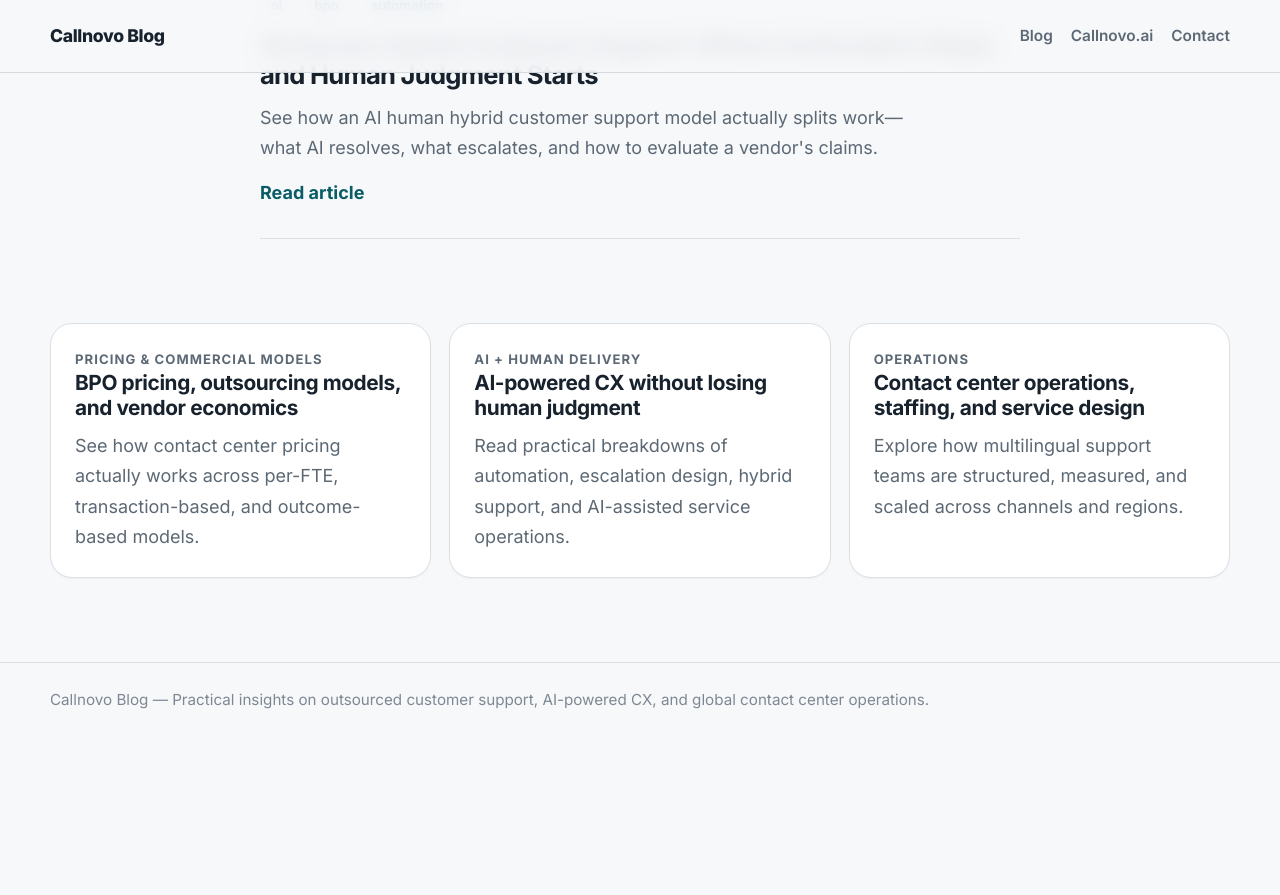
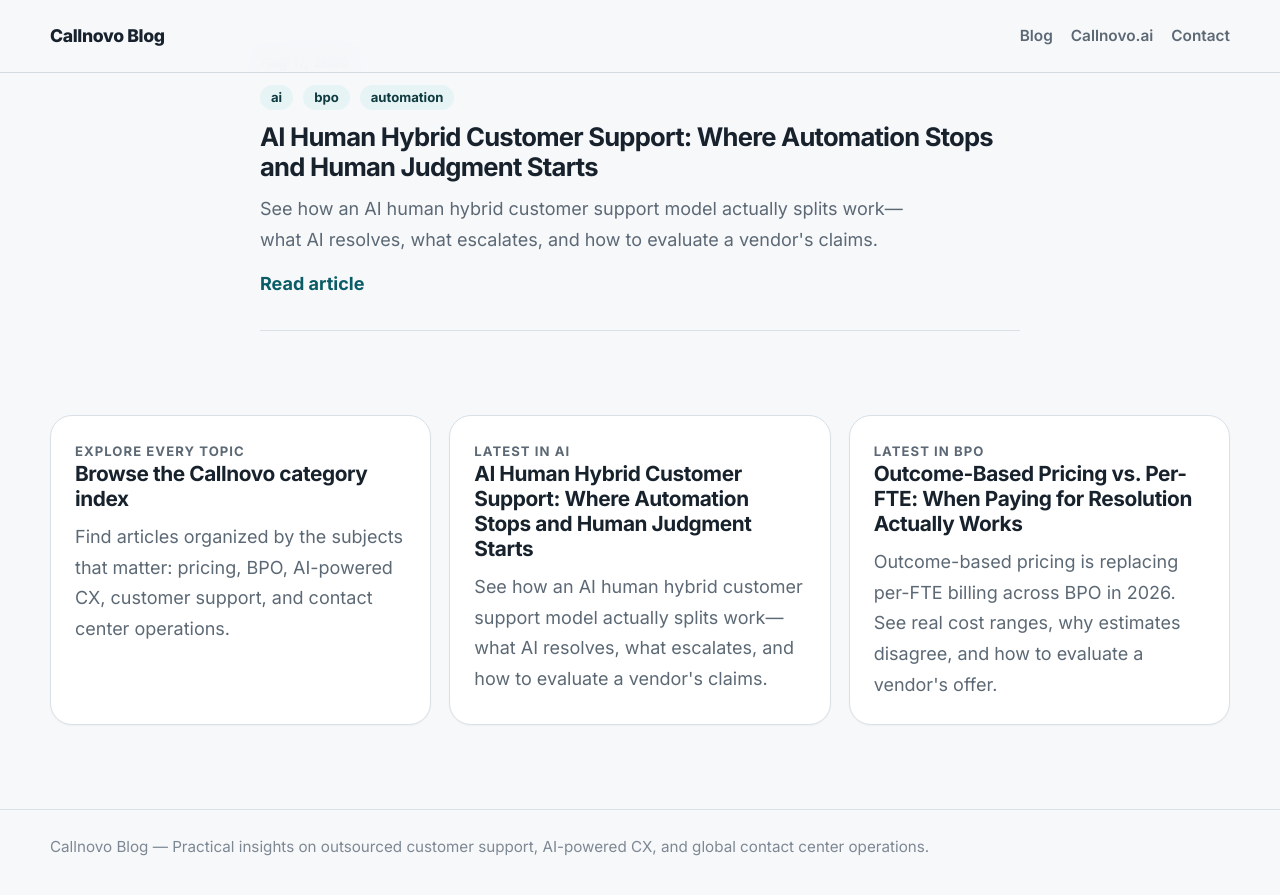
Before and after one commit to callnovo-cc/blog, a Jekyll site: the page built from index.html, in a window 1280 px wide and 900 px high, scrolled down 1356 px. Shown: the top 895 px of the window. Built offline with Jekyll 4.4.1, drawn with Linux system fonts in a browser that asks for light colours; before the commit the page ends 2109 px from its top, so only the background shows below that; some of the changed text lies outside the part shown.

Commit message:
Update home.html

```diff
--- a/_layouts/home.html
+++ b/_layouts/home.html
@@ -11,8 +11,11 @@
         <p class="eyebrow">Callnovo Insights</p>
         <h1>{{ site.title }}</h1>
         <p class="home-intro">{{ site.description }}</p>
+
         <div class="hero-actions">
+          {% if featured %}
             <a class="button button-primary" href="{{ featured.url | relative_url }}">Read latest article</a>
+          {% endif %}
           <a class="button button-secondary" href="https://callnovo.ai/contact/" target="_blank" rel="noopener noreferrer">Talk to Callnovo</a>
         </div>
       </div>
@@ -27,17 +30,24 @@
 
           <p class="featured-label">Featured</p>
           <p class="post-meta">{{ featured.date | date: "%b %-d, %Y" }}</p>
+
+          {% if featured.categories %}
+            <div class="tag-row tag-row-compact">
+              {% for category in featured.categories limit:3 %}
+                <a class="tag" href="{{ '/categories/' | relative_url }}#{{ category | slugify }}">{{ category }}</a>
+              {% endfor %}
+            </div>
+          {% endif %}
+
           <h2><a href="{{ featured.url | relative_url }}">{{ featured.title }}</a></h2>
+
           {% if featured.description %}
             <p class="featured-description">{{ featured.description }}</p>
           {% endif %}
-        {% if featured.categories %}
-          <div class="tag-row">
-            {% for category in featured.categories limit:3 %}
-              <span class="tag">{{ category }}</span>
-            {% endfor %}
-          </div>
-        {% endif %}
+
+          <p class="post-card-link">
+            <a href="{{ featured.url | relative_url }}">Read article</a>
+          </p>
         </article>
       {% endif %}
     </div>
@@ -47,10 +57,15 @@
 <section class="topic-strip">
   <div class="site-shell">
     <div class="topic-strip-inner">
-      <a class="topic-chip" href="{{ '/category/bpo/' | relative_url }}">BPO</a>
-      <a class="topic-chip" href="{{ '/category/customer-support/' | relative_url }}">Customer Support</a>
-      <a class="topic-chip" href="{{ '/category/ai/' | relative_url }}">AI</a>
-      <a class="topic-chip" href="{{ '/category/contact-center/' | relative_url }}">Contact Center</a>
+      {% assign sorted_categories = site.categories | sort %}
+      {% for category in sorted_categories %}
+        {% assign category_name = category[0] %}
+        {% assign posts_in_category = category[1] %}
+        <a class="topic-chip" href="{{ '/categories/' | relative_url }}#{{ category_name | slugify }}">
+          {{ category_name }}
+          <span aria-label="{{ posts_in_category | size }} articles">({{ posts_in_category | size }})</span>
+        </a>
+      {% endfor %}
     </div>
   </div>
 </section>
@@ -70,7 +85,7 @@
         {% if post.categories %}
           <div class="tag-row tag-row-compact">
             {% for category in post.categories limit:3 %}
-              <span class="tag">{{ category }}</span>
+              <a class="tag" href="{{ '/categories/' | relative_url }}#{{ category | slugify }}">{{ category }}</a>
             {% endfor %}
           </div>
         {% endif %}
@@ -94,23 +109,35 @@
 <section class="topic-sections">
   <div class="site-shell">
     <div class="topic-sections-grid">
-      <div class="topic-section-card">
-        <p class="featured-label">Pricing & Commercial Models</p>
-        <h2><a href="{{ '/category/bpo/' | relative_url }}">BPO pricing, outsourcing models, and vendor economics</a></h2>
-        <p>See how contact center pricing actually works across per-FTE, transaction-based, and outcome-based models.</p>
-      </div>
+      <article class="topic-section-card">
+        <p class="featured-label">Explore every topic</p>
+        <h2><a href="{{ '/categories/' | relative_url }}">Browse the Callnovo category index</a></h2>
+        <p>Find articles organized by the subjects that matter: pricing, BPO, AI-powered CX, customer support, and contact center operations.</p>
+      </article>
 
-      <div class="topic-section-card">
-        <p class="featured-label">AI + Human Delivery</p>
-        <h2><a href="{{ '/category/ai/' | relative_url }}">AI-powered CX without losing human judgment</a></h2>
-        <p>Read practical breakdowns of automation, escalation design, hybrid support, and AI-assisted service operations.</p>
-      </div>
+      {% assign recent_ai_posts = site.categories.ai | slice: 0, 1 %}
+      {% if recent_ai_posts.size > 0 %}
+        {% assign recent_ai_post = recent_ai_posts.first %}
+        <article class="topic-section-card">
+          <p class="featured-label">Latest in AI</p>
+          <h2><a href="{{ recent_ai_post.url | relative_url }}">{{ recent_ai_post.title }}</a></h2>
+          {% if recent_ai_post.description %}
+            <p>{{ recent_ai_post.description }}</p>
+          {% endif %}
+        </article>
+      {% endif %}
 
-      <div class="topic-section-card">
-        <p class="featured-label">Operations</p>
-        <h2><a href="{{ '/category/contact-center/' | relative_url }}">Contact center operations, staffing, and service design</a></h2>
-        <p>Explore how multilingual support teams are structured, measured, and scaled across channels and regions.</p>
-      </div>
+      {% assign recent_bpo_posts = site.categories.bpo | slice: 0, 1 %}
+      {% if recent_bpo_posts.size > 0 %}
+        {% assign recent_bpo_post = recent_bpo_posts.first %}
+        <article class="topic-section-card">
+          <p class="featured-label">Latest in BPO</p>
+          <h2><a href="{{ recent_bpo_post.url | relative_url }}">{{ recent_bpo_post.title }}</a></h2>
+          {% if recent_bpo_post.description %}
+            <p>{{ recent_bpo_post.description }}</p>
+          {% endif %}
+        </article>
+      {% endif %}
     </div>
   </div>
 </section>
```
Lines whose indentation alone changed are shown as unchanged.
